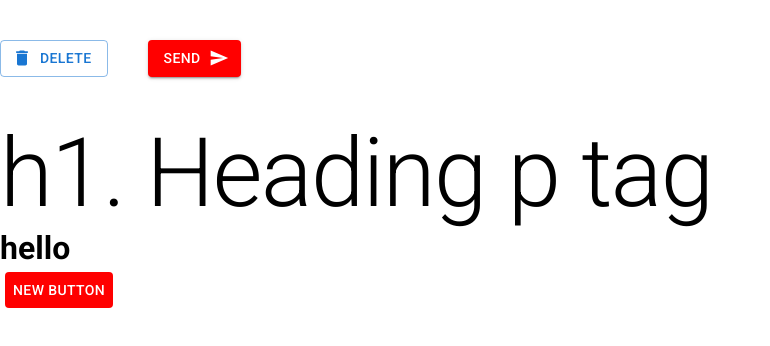
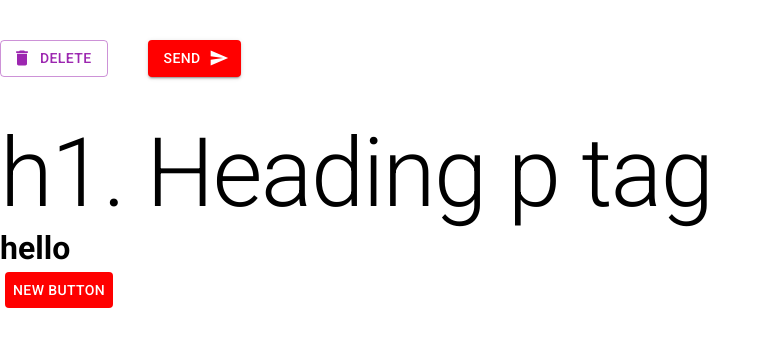
Before and after one commit to ackfort/React-MUI, a React (Create React App) app: page / in a window 1280 px wide. Shown: the top 346 px of the page, without its empty margins (0-770 px from the left). Built offline with nearby package versions, Linux system fonts and the light colour scheme.

Commit message:
basic theme

```diff
--- a/src/App.js
+++ b/src/App.js
@@ -18,7 +18,7 @@ function App() {
 
   return (
     <div>
-      <Button variant="outlined" startIcon={<Delete />}>
+      <Button color="secondary" variant="outlined" startIcon={<Delete />}>
         Delete
       </Button>
       <Button variant="contained" endIcon={<Send />} sx={{
--- a/src/index.js
+++ b/src/index.js
@@ -1,10 +1,14 @@
 import React from 'react';
 import ReactDOM from 'react-dom/client';
 import App from './App';
+import { theme } from './theme';
+import { ThemeProvider } from '@emotion/react';
 
 const root = ReactDOM.createRoot(document.getElementById('root'));
 root.render(
   <React.StrictMode>
+    <ThemeProvider theme={theme}>
     <App />
+    </ThemeProvider>
   </React.StrictMode>
 );
--- /dev/null
+++ b/src/theme.js
@@ -0,0 +1,9 @@
+import { colors, createTheme } from "@mui/material";
+
+export const theme = createTheme({
+    palette: {
+        primary: {
+            main: "#999",
+        },
+    },
+})
```
